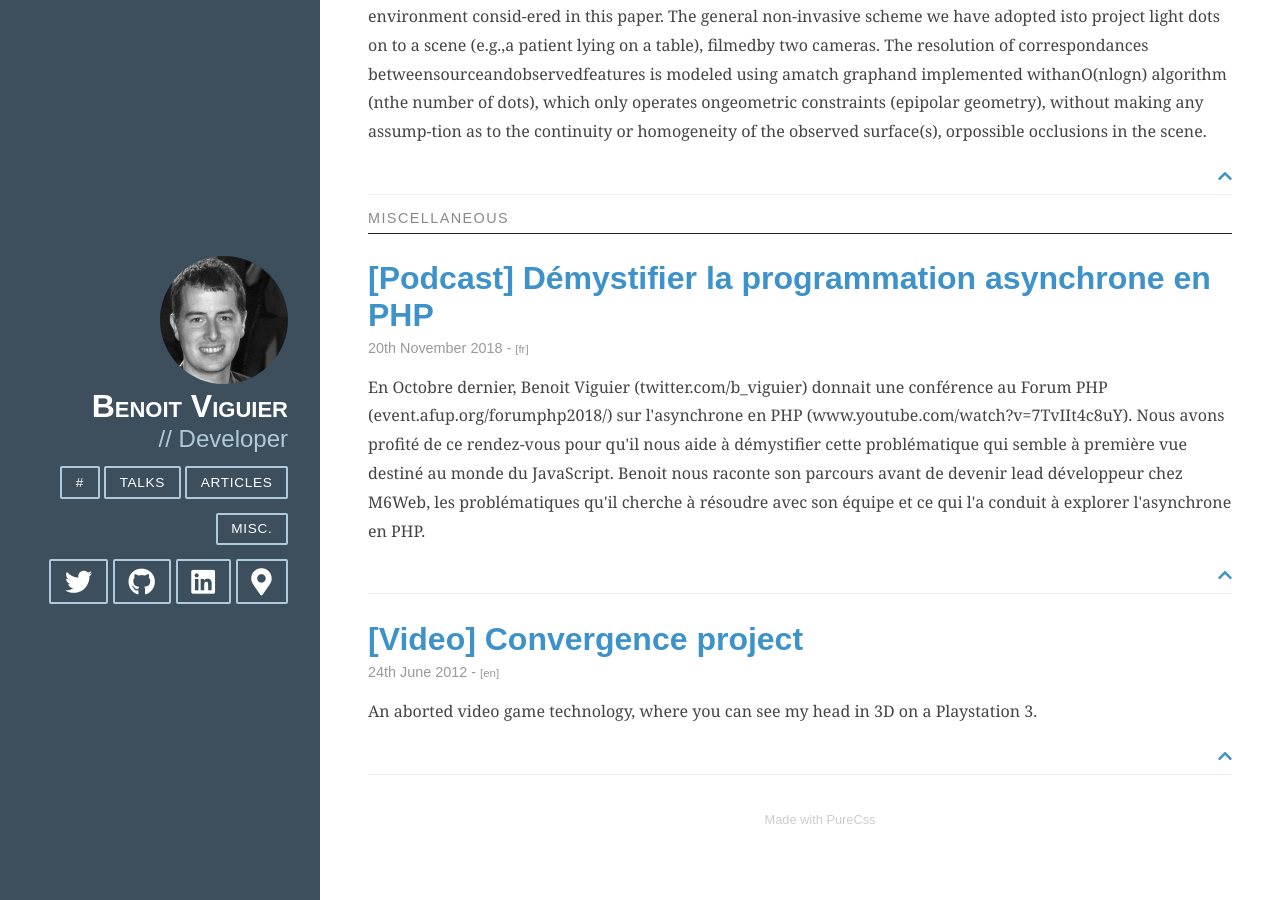
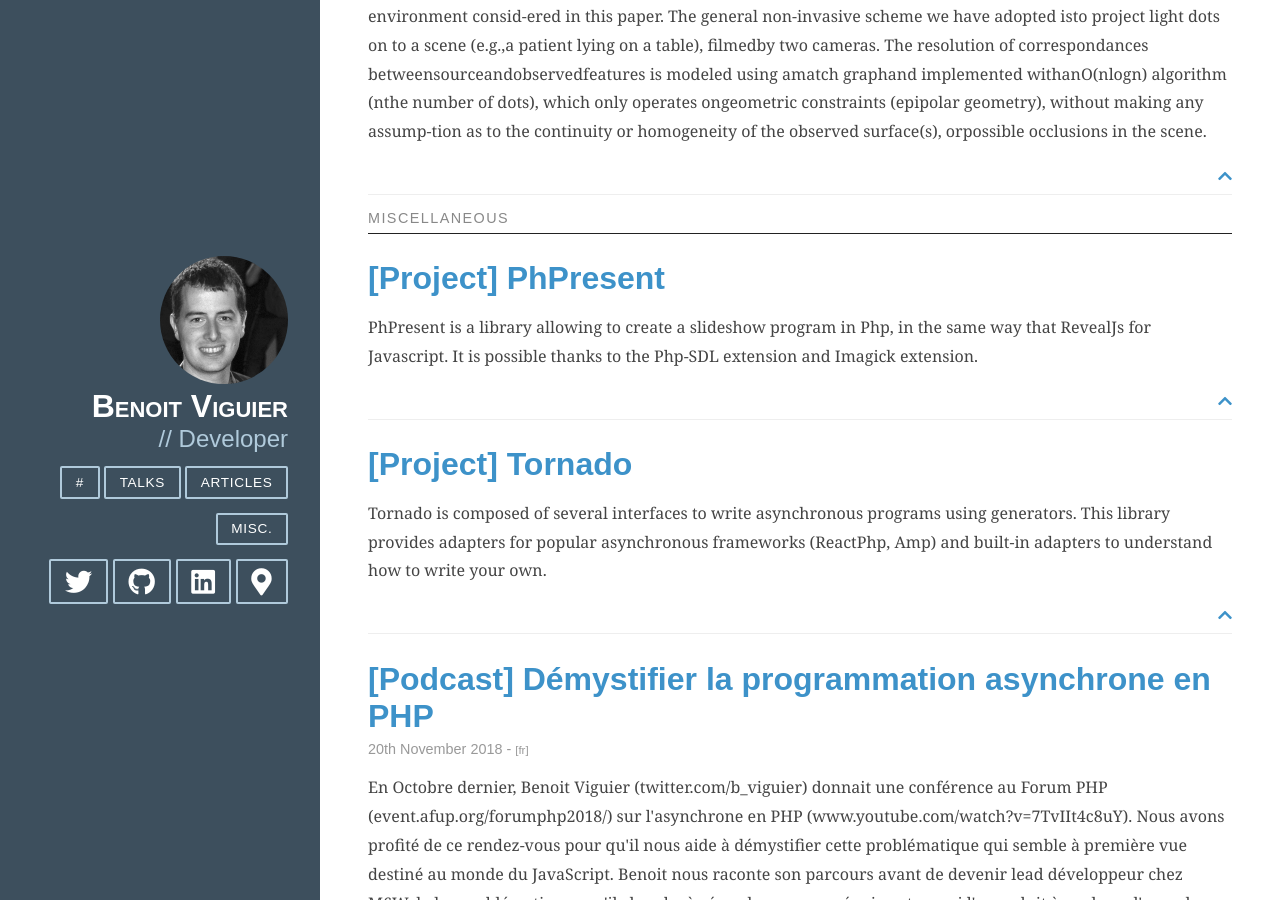
Before and after one commit to b-viguier/b-viguier.github.io, a Jekyll site: the page built from index.html, in a window 1280 px wide and 900 px high, scrolled down 7720 px. Built offline with Jekyll 4.4.1, drawn with Linux system fonts in a browser that asks for light colours; nearby versions of some CDN libraries.

Commit message:
Added projects

```diff
--- a/_data/misc.yml
+++ b/_data/misc.yml
@@ -1,3 +1,13 @@
+-
+    title: "[Project] PhPresent"
+    url: https://github.com/b-viguier/PhPresent
+    description: "PhPresent is a library allowing to create a slideshow program in Php, in the same way that RevealJs for Javascript. It is possible thanks to the Php-SDL extension and Imagick extension."
+    lang: en
+-
+    title: "[Project] Tornado"
+    url: https://github.com/M6Web/Tornado
+    description: "Tornado is composed of several interfaces to write asynchronous programs using generators. This library provides adapters for popular asynchronous frameworks (ReactPhp, Amp) and built-in adapters to understand how to write your own."
+    lang: en
 -
     title: "[Podcast] Démystifier la programmation asynchrone en PHP"
     url: https://soundcloud.com/podcastecho/e27-demystifier-la-programmation-asynchrone-en-php-avec-benoit-viguier
--- a/index.html
+++ b/index.html
@@ -126,9 +126,11 @@ layout: default
                 <section class="post">
                     <header class="post-header">
                         <h2 class="post-title"><a href="{{ misc.url }}">{{ misc.title }}</a></h2>
+                        {% if misc.date %}
                         <p class="post-meta">
                             {{ misc.date }} -  <small>[{{misc.lang}}] </small>
                         </p>
+                        {% endif %}
                     </header>
 
                     <div class="post-description">
```
